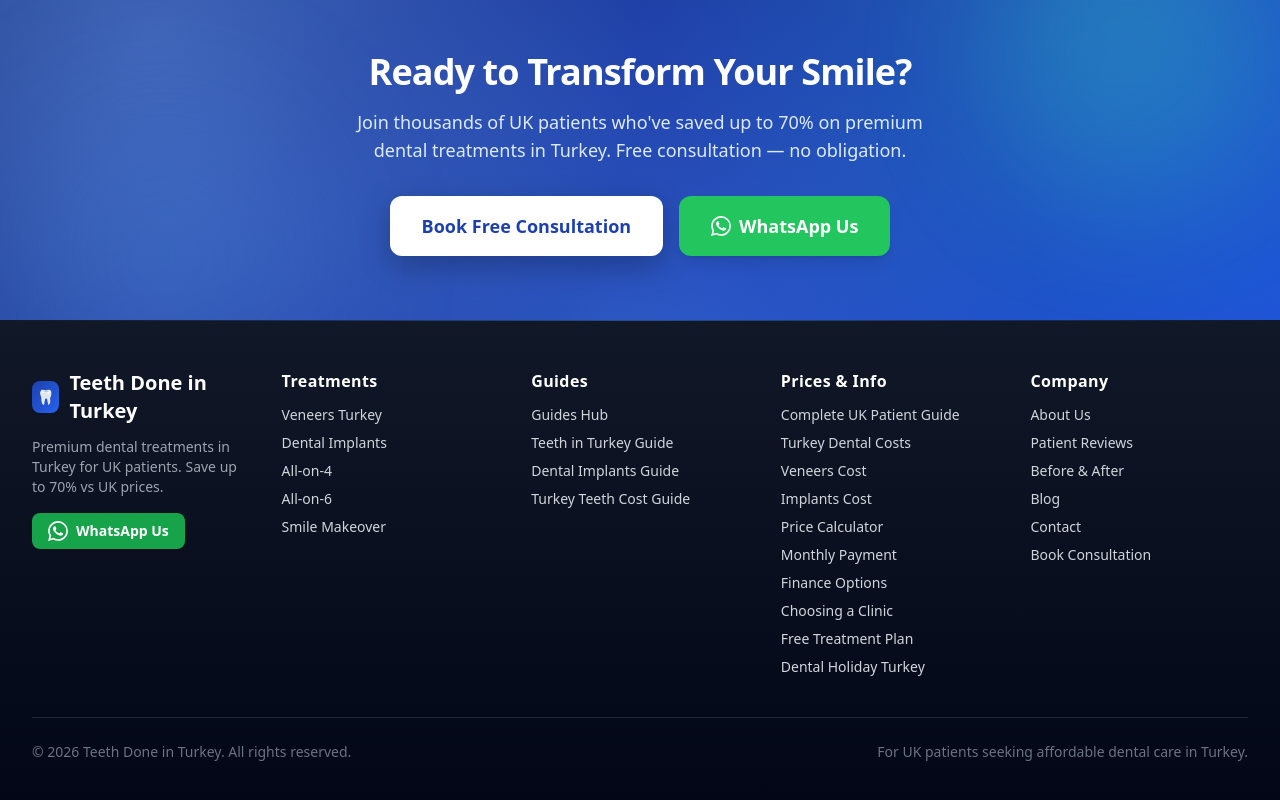
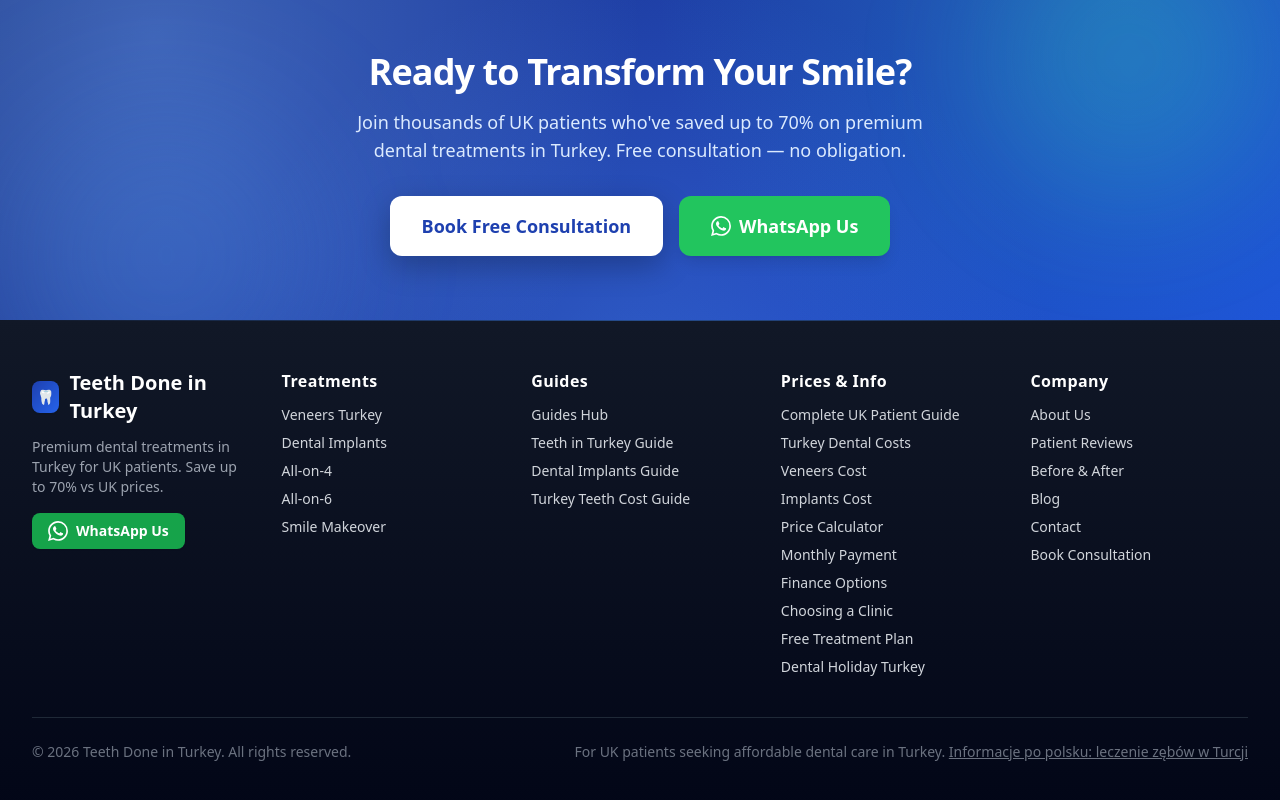
Before and after one commit to digiroiio-lgtm/teethdoneinturkey, a Next.js app: page / in a window 1280 px wide. Shown: the part 4463-5263 px from the top of the page. Built offline with nearby package versions, Linux system fonts and the light colour scheme.

Commit message:
Add contextual cross-link in footer for related site
Co-Authored-By: Claude Sonnet 5.5 <noreply@anthropic.com>
Claude-Session: https://claude.ai/code/session_016K6YZcD64W9hNCT9mxvvEL

```diff
--- a/src/components/Footer.tsx
+++ b/src/components/Footer.tsx
@@ -80,7 +80,7 @@ export default function Footer() {
 
         <div className="border-t border-gray-800 mt-10 pt-6 text-sm text-gray-500 flex flex-col sm:flex-row justify-between gap-2">
           <p>© {new Date().getFullYear()} Teeth Done in Turkey. All rights reserved.</p>
-          <p>For UK patients seeking affordable dental care in Turkey.</p>
+          <p>For UK patients seeking affordable dental care in Turkey. <a href="https://leczeniezebowwturcji.pl" hrefLang="pl" lang="pl" className="underline hover:text-white">Informacje po polsku: leczenie zębów w Turcji</a></p>
         </div>
       </div>
     </footer>
```
